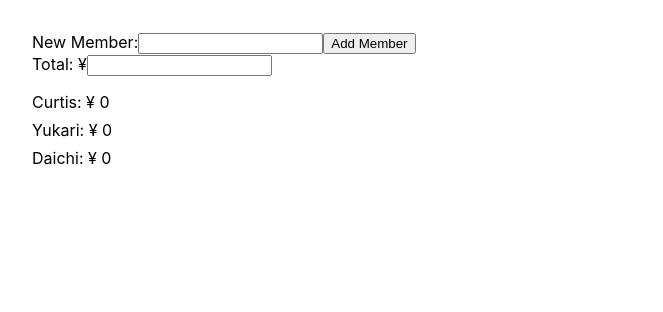
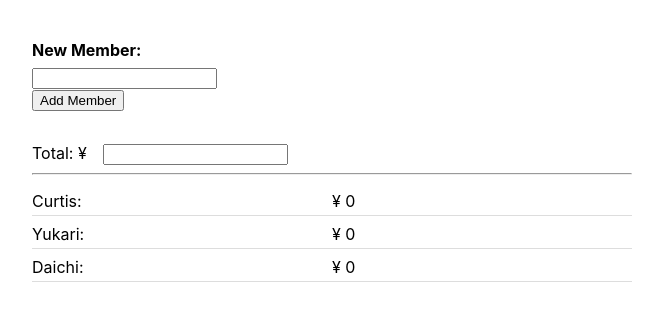
Before and after one commit to atparkweb/react-context-app, a React (Create React App) app: page / in a window 1280 px wide. Shown: the top 312 px of the page, without its empty margins (308-971 px from the left). Built offline with nearby package versions, Linux system fonts and the light colour scheme.

Commit message:
feature: Style the components

```diff
--- /dev/null
+++ b/src/Add/Add.css
@@ -0,0 +1,13 @@
+.Add {
+  margin: 0.5rem 0 2rem;
+}
+
+.Add-label-text {
+  font-weight: bold;
+  display: block;
+  margin-bottom: 0.5rem;
+}
+
+.Add-input {
+  display: block;
+}
--- a/src/Add/index.js
+++ b/src/Add/index.js
@@ -1,4 +1,6 @@
 import React from "react";
+
+import "./Add.css";
 
 function Add({ onAdd }) {
   let inputRef = React.useRef();
@@ -9,12 +11,14 @@ function Add({ onAdd }) {
   };
 
   return (
-    <div>
-      <label>
-        New Member:
-        <input type="text" ref={inputRef} />
+    <div className="Add">
+      <label className="Add-label">
+        <span className="Add-label-text">New Member:</span>
+        <input className="Add-input" type="text" ref={inputRef} />
       </label>
-      <button onClick={handleClick}>Add Member</button>
+      <button className="Add-button" onClick={handleClick}>
+        Add Member
+      </button>
     </div>
   );
 }
--- a/src/App.js
+++ b/src/App.js
@@ -44,10 +44,14 @@ function App() {
 
   return (
     <div className="App">
-      <Add onAdd={handleAdd} />
-      <div>
-        Total: ¥<input onChange={handleChange} />
+      <div className="App-controls">
+        <Add onAdd={handleAdd} />
+        <div>
+          Total: ¥
+          <input style={{ "margin-left": "1rem" }} onChange={handleChange} />
+        </div>
       </div>
+      <hr />
       <GroupList list={members} total={total}></GroupList>
     </div>
   );
--- a/src/Group/Group.css
+++ b/src/Group/Group.css
@@ -6,4 +6,13 @@
 
 .Group-item {
   margin: 0.5rem 0;
+  display: flex;
+  border-bottom: 1px solid #ddd;
+  padding-bottom: 0.25rem;
 }
+.Group-item-name {
+  flex: 0 0 50%;
+}
+.Group-item-price {
+  flex: 0 0 50%;
+}
--- a/src/Group/index.js
+++ b/src/Group/index.js
@@ -19,7 +19,10 @@ const GroupList = ({ list = [], total = 0 }) => {
 const GroupItem = ({ name, total, membersCount }) => {
   return (
     <li className="Group-item">
-      {name}: ¥ {Math.round(total / membersCount)}
+      <span className="Group-item-name">{name}:</span>
+      <span className="Group-item-price">
+        ¥ {Math.round(total / membersCount)}
+      </span>
     </li>
   );
 };
```
